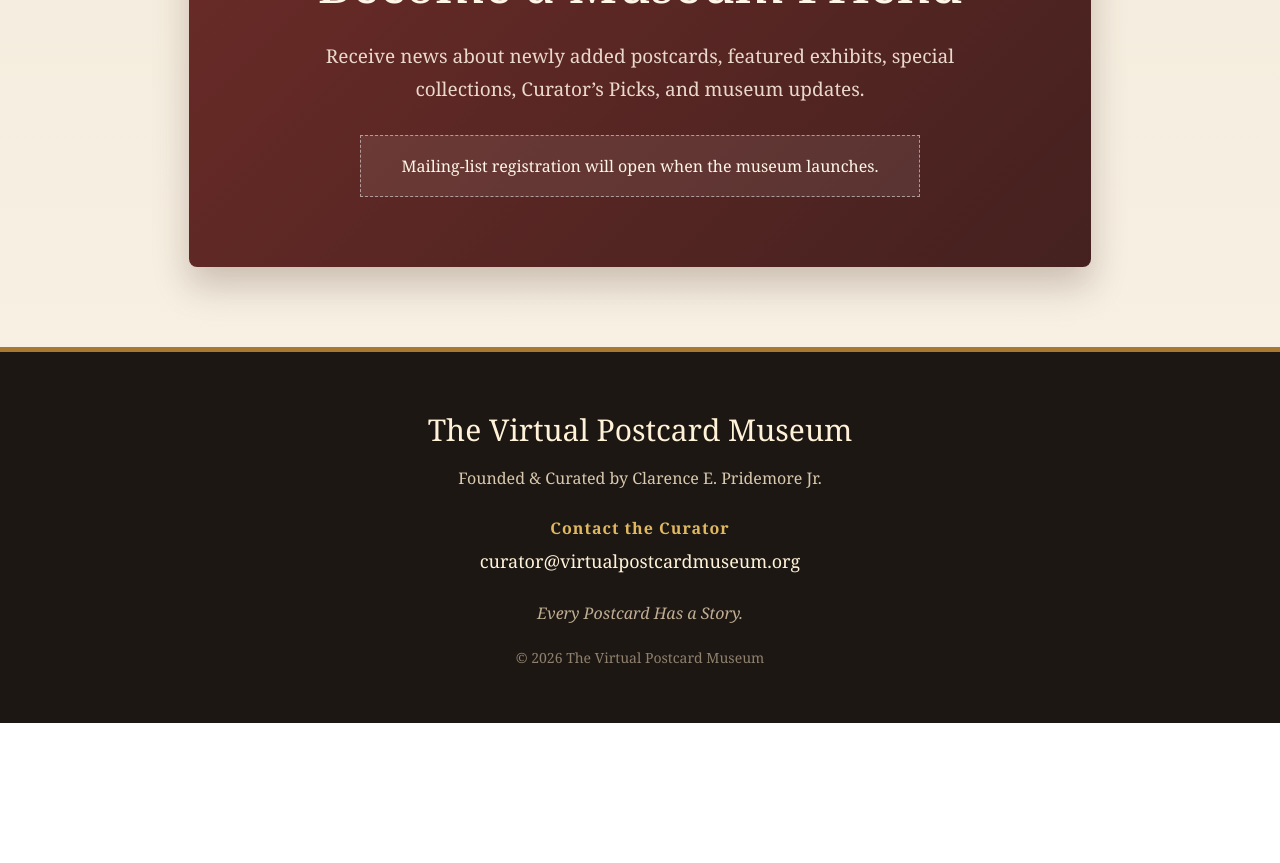
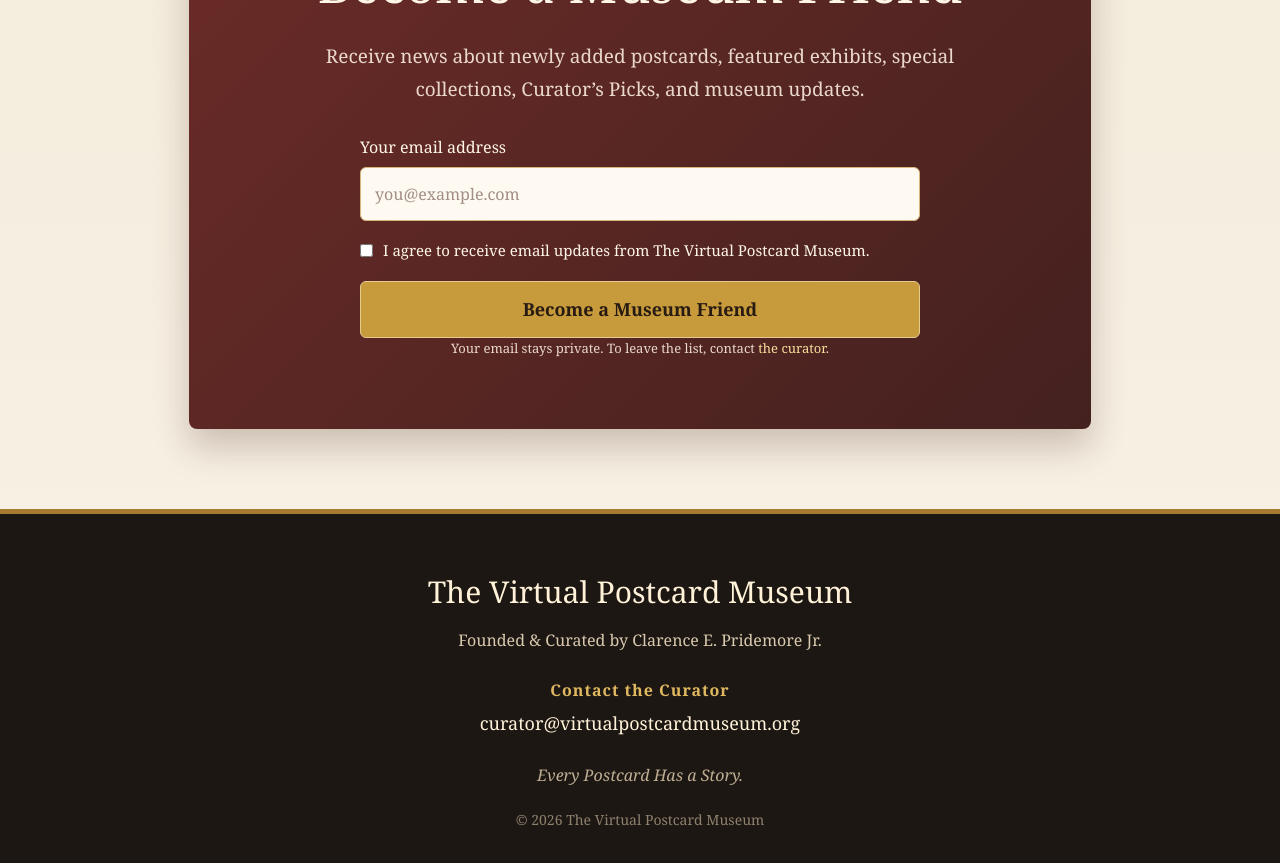
Before and after one commit to postcardmuseum/virtual-postcard-museum, a Next.js app: page / in a window 1280 px wide. Shown: the part 2940-3803 px from the top of the page. Before the commit the page ends 3663 px from the top, so only its background shows below. Built offline with nearby package versions, Linux system fonts and the light colour scheme; no server answers; the database is empty.

Commit message:
Add Museum Friend signup

```diff
--- /dev/null
+++ b/app/MuseumSignup.tsx
@@ -0,0 +1,175 @@
+"use client";
+
+import { useState, type FormEvent } from "react";
+
+export default function MuseumSignup() {
+  const [email, setEmail] = useState("");
+  const [consent, setConsent] = useState(false);
+  const [website, setWebsite] = useState("");
+  const [busy, setBusy] = useState(false);
+  const [message, setMessage] = useState("");
+  const [success, setSuccess] = useState(false);
+
+  async function subscribe(event: FormEvent<HTMLFormElement>) {
+    event.preventDefault();
+
+    if (busy) return;
+
+    setBusy(true);
+    setMessage("");
+    setSuccess(false);
+
+    try {
+      const response = await fetch("/api/subscribe", {
+        method: "POST",
+        headers: { "Content-Type": "application/json" },
+        body: JSON.stringify({ email, consent, website }),
+      });
+
+      const result = await response.json();
+
+      if (!response.ok || result.success !== true) {
+        throw new Error(
+          result.error || "Could not save your signup. Please try again."
+        );
+      }
+
+      setSuccess(true);
+      setMessage("Thank you! You’re on the museum’s updates list.");
+      setEmail("");
+      setConsent(false);
+    } catch (error) {
+      setMessage(
+        error instanceof Error
+          ? error.message
+          : "Could not save your signup. Please try again."
+      );
+    } finally {
+      setBusy(false);
+    }
+  }
+
+  return (
+    <form
+      onSubmit={subscribe}
+      style={{
+        maxWidth: "560px",
+        margin: "30px auto 0",
+        textAlign: "left",
+      }}
+    >
+      <label htmlFor="museum-friend-email">
+        Your email address
+      </label>
+
+      <input
+        id="museum-friend-email"
+        type="email"
+        autoComplete="email"
+        required
+        maxLength={254}
+        value={email}
+        onChange={(event) => setEmail(event.target.value)}
+        disabled={busy}
+        placeholder="you@example.com"
+        style={{
+          boxSizing: "border-box",
+          width: "100%",
+          marginTop: "8px",
+          padding: "14px",
+          border: "1px solid #d6b77c",
+          borderRadius: "6px",
+          background: "#fffaf1",
+          color: "#44211f",
+          fontSize: "16px",
+        }}
+      />
+
+      <div style={{ display: "none" }} aria-hidden="true">
+        <label htmlFor="museum-friend-website">Website</label>
+        <input
+          id="museum-friend-website"
+          type="text"
+          tabIndex={-1}
+          autoComplete="off"
+          value={website}
+          onChange={(event) => setWebsite(event.target.value)}
+        />
+      </div>
+
+      <label
+        style={{
+          display: "flex",
+          gap: "10px",
+          alignItems: "flex-start",
+          marginTop: "18px",
+          fontSize: "15px",
+          lineHeight: "1.5",
+        }}
+      >
+        <input
+          type="checkbox"
+          required
+          checked={consent}
+          onChange={(event) => setConsent(event.target.checked)}
+          disabled={busy}
+          style={{ marginTop: "5px" }}
+        />
+        <span>
+          I agree to receive email updates from The Virtual
+          Postcard Museum.
+        </span>
+      </label>
+
+      <button
+        type="submit"
+        disabled={busy}
+        style={{
+          width: "100%",
+          marginTop: "20px",
+          padding: "14px",
+          border: "1px solid #e6cb91",
+          borderRadius: "6px",
+          background: "#c79a3b",
+          color: "#281b12",
+          fontFamily: "Georgia, serif",
+          fontSize: "18px",
+          fontWeight: "bold",
+          cursor: busy ? "wait" : "pointer",
+          opacity: busy ? 0.7 : 1,
+        }}
+      >
+        {busy ? "Saving…" : "Become a Museum Friend"}
+      </button>
+
+      <p
+        style={{
+          textAlign: "center",
+          fontSize: "13px",
+          lineHeight: "1.6",
+          color: "#ead8cc",
+        }}
+      >
+        Your email stays private. To leave the list, contact{" "}
+        <a
+          href="mailto:curator@virtualpostcardmuseum.org?subject=Unsubscribe"
+          style={{ color: "#f8df9c" }}
+        >
+          the curator
+        </a>.
+      </p>
+
+      <p
+        role={success ? "status" : "alert"}
+        aria-live="polite"
+        style={{
+          textAlign: "center",
+          color: "#f8df9c",
+          lineHeight: "1.5",
+        }}
+      >
+        {message}
+      </p>
+    </form>
+  );
+}
--- /dev/null
+++ b/app/api/subscribe/route.ts
@@ -0,0 +1,105 @@
+import { createClient } from "@supabase/supabase-js";
+import { NextRequest, NextResponse } from "next/server";
+
+export const runtime = "nodejs";
+
+export async function POST(request: NextRequest) {
+  const headers = { "Cache-Control": "no-store" };
+
+  try {
+    const origin = request.headers.get("origin");
+
+    if (!origin || origin !== request.nextUrl.origin) {
+      return NextResponse.json(
+        { error: "Please sign up through the museum website." },
+        { status: 403, headers }
+      );
+    }
+
+    const rawBody = await request.text();
+
+    if (rawBody.length > 4096) {
+      return NextResponse.json(
+        { error: "The signup information is too long." },
+        { status: 413, headers }
+      );
+    }
+
+    let body;
+
+    try {
+      body = JSON.parse(rawBody);
+    } catch {
+      return NextResponse.json(
+        { error: "Invalid signup information." },
+        { status: 400, headers }
+      );
+    }
+
+    const email =
+      typeof body?.email === "string"
+        ? body.email.trim().toLowerCase()
+        : "";
+
+    if (
+      !email ||
+      email.length > 254 ||
+      !/^[^\s@]+@[^\s@]+\.[^\s@]+$/.test(email) ||
+      body?.consent !== true
+    ) {
+      return NextResponse.json(
+        {
+          error:
+            "Enter a valid email and agree to receive museum updates.",
+        },
+        { status: 400, headers }
+      );
+    }
+
+    // Hidden form field to discourage automated spam.
+    if (body?.website) {
+      return NextResponse.json({ success: true }, { headers });
+    }
+
+    const url = process.env.NEXT_PUBLIC_SUPABASE_URL;
+    const key = process.env.SUPABASE_SERVICE_ROLE_KEY;
+
+    if (!url || !key) {
+      return NextResponse.json(
+        { error: "Museum signup is temporarily unavailable." },
+        { status: 503, headers }
+      );
+    }
+
+    const supabase = createClient(url, key, {
+      auth: {
+        persistSession: false,
+        autoRefreshToken: false,
+      },
+    });
+
+    const { error } = await supabase
+      .from("museum_subscribers")
+      .insert({
+        email,
+        consent_given: true,
+      });
+
+    // An existing signup receives the same confirmation.
+    if (error && error.code !== "23505") {
+      console.error("Museum signup failed:", error.code);
+
+      return NextResponse.json(
+        { error: "Could not save your signup. Please try again." },
+        { status: 500, headers }
+      );
+    }
+
+    return NextResponse.json({ success: true }, { headers });
+  } catch {
+    return NextResponse.json(
+      { error: "Could not save your signup. Please try again." },
+      { status: 500, headers }
+    );
+  }
+}
--- a/app/page.tsx
+++ b/app/page.tsx
@@ -3,6 +3,7 @@
 import Link from "next/link";
 import { useEffect, useState } from "react";
 import { supabase } from "./california/lib/supabase";
+import MuseumSignup from "./MuseumSignup";
 
 type FeaturedPostcard = {
   id: number;
@@ -1473,17 +1474,7 @@ export default function Home() {
             special collections, Curator’s Picks, and museum updates.
           </p>
 
-          <div
-            style={{
-              maxWidth: "560px",
-              margin: "30px auto 0",
-              padding: "18px 22px",
-              border: "1px dashed rgba(255,255,255,0.5)",
-              background: "rgba(255,255,255,0.08)",
-            }}
-          >
-            Mailing-list registration will open when the museum launches.
-          </div>
+                  <MuseumSignup />
         </div>
       </section>
 
```
